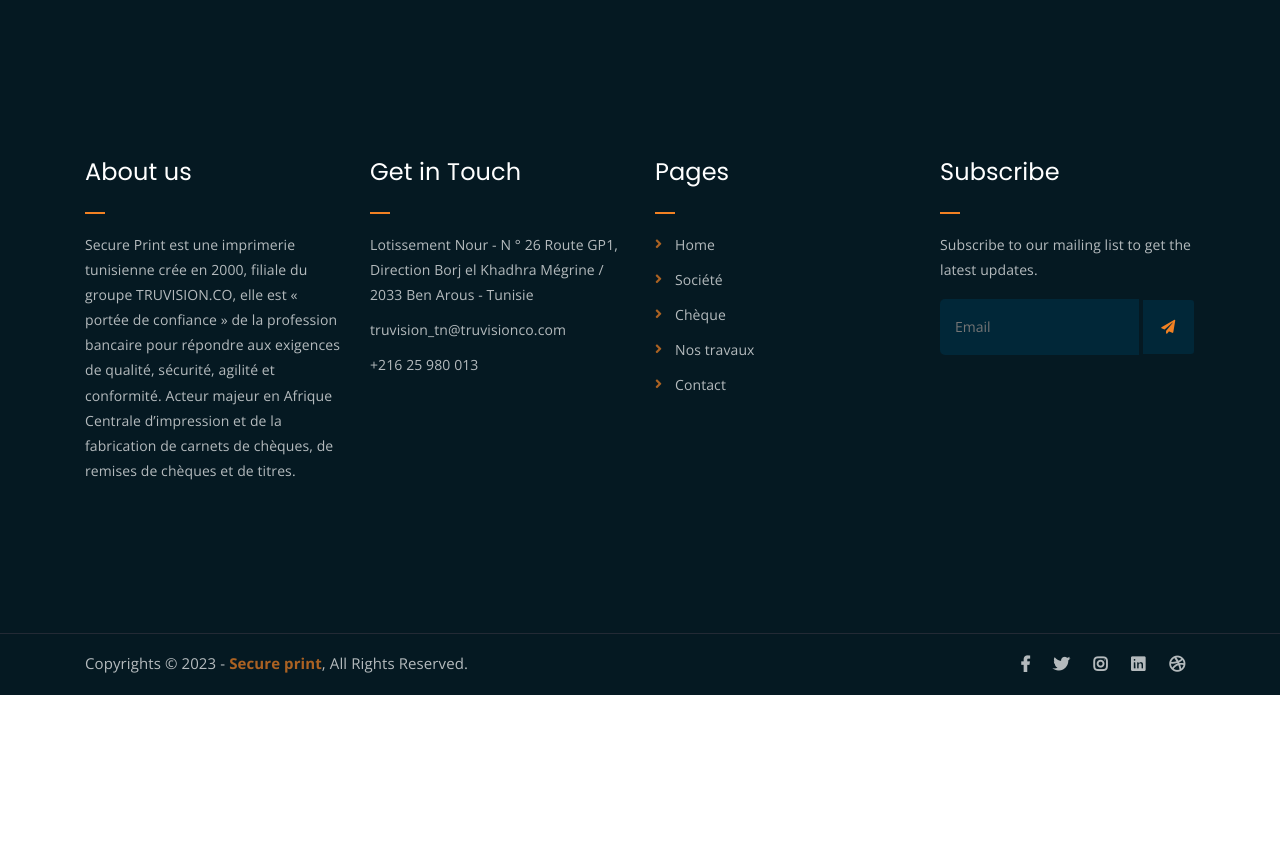
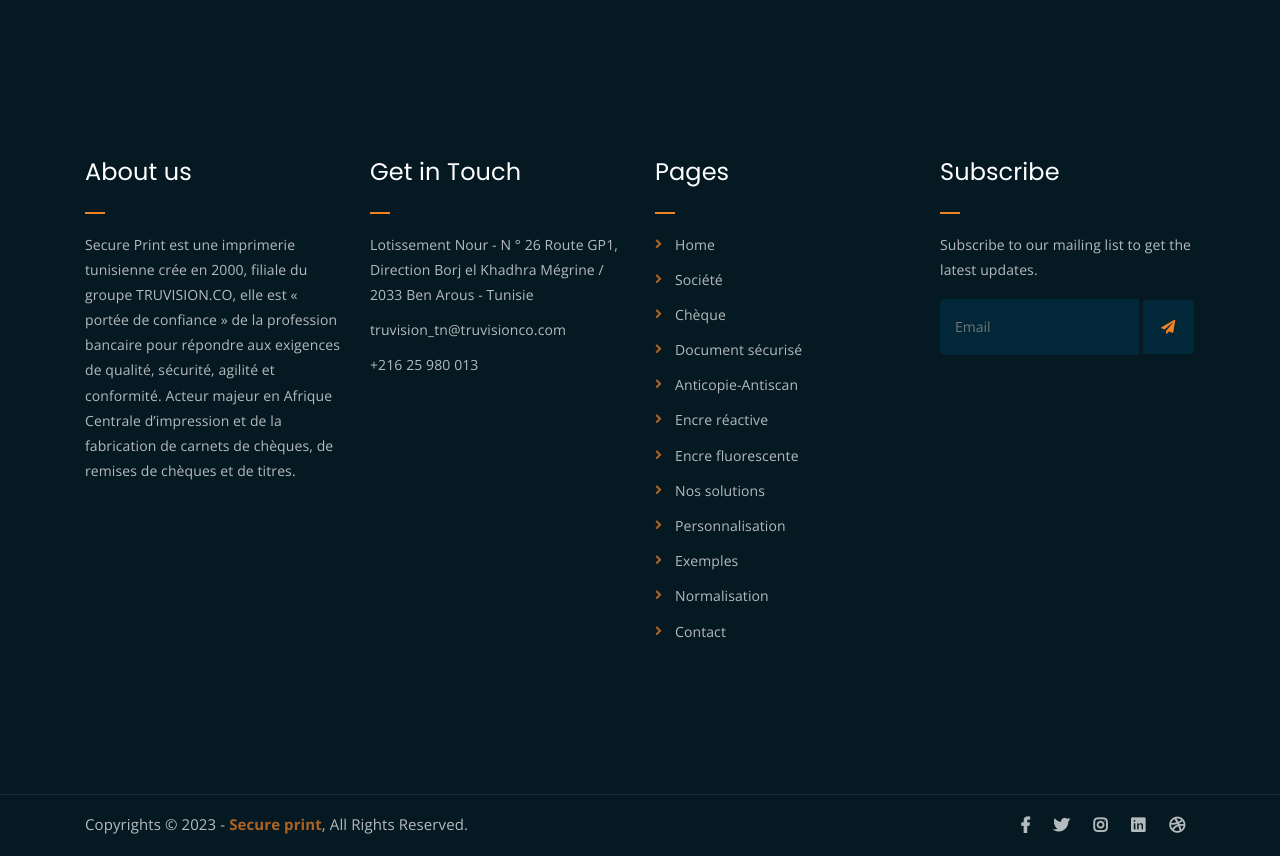
Before and after one commit to melekbj/SPComapny, a Symfony app: template templates/home/about.html.twig in a window 1280 px wide. Shown: the part 1454-2310 px from the top of the page. Before the commit the page ends 2149 px from the top, so only its background shows below. Run offline with Twig, Linux system fonts and the light colour scheme; the template is opened without the code that fills it, so the values that code supplies are empty; some libraries are stand-ins or nearby versions.

Commit message:
Footer update

```diff
--- a/templates/base.html.twig
+++ b/templates/base.html.twig
@@ -131,7 +131,7 @@
 										<li><a href="{{path('app_securite_document')}}">Document sécurisé</a></li>
 										<li><a href="{{path('app_copie_scan')}}">Anticopie-Antiscan</a></li>
 										<li class="submenu-parent">
-											<a href="{{path('app_securite_document')}}">Encre de sécurité</a>
+											<a href="#">Encre de sécurité</a>
 											<ul class="submenu">
 											<li><a href="{{path('app_encre_reactive')}}">Encre réactive</a></li>
 											<li><a href="{{path('app_encre_fluorescente')}}">Encre fluorescente</a></li>
@@ -228,8 +228,15 @@
 						<ul>
 							<li><a href="{{path('app_home')}}">Home</a></li>
 							<li><a href="{{path('app_about')}}">Société</a></li>
-							<li><a href="{{path('app_home')}}">Chèque</a></li>
-							<li><a href="{{path('app_home')}}">Nos travaux</a></li>
+							<li><a href="{{path('app_securite_cheques')}}">Chèque</a></li>
+							<li><a href="{{path('app_securite_document')}}">Document sécurisé</a></li>
+							<li><a href="{{path('app_copie_scan')}}">Anticopie-Antiscan</a></li>
+							<li><a href="{{path('app_encre_reactive')}}">Encre réactive</a></li>
+							<li><a href="{{path('app_encre_fluorescente')}}">Encre fluorescente</a></li>
+							<li><a href="{{path('app_travaux_solution')}}">Nos solutions</a></li>
+							<li><a href="{{path('app_travaux_perso')}}">Personnalisation</a></li>
+							<li><a href="{{path('app_travaux_exemple')}}">Exemples</a></li>
+							<li><a href="{{path('app_normalisation')}}">Normalisation</a></li>
 							<li><a href="{{path('app_contact')}}">Contact</a></li>
 						</ul>
 					</div>
```
